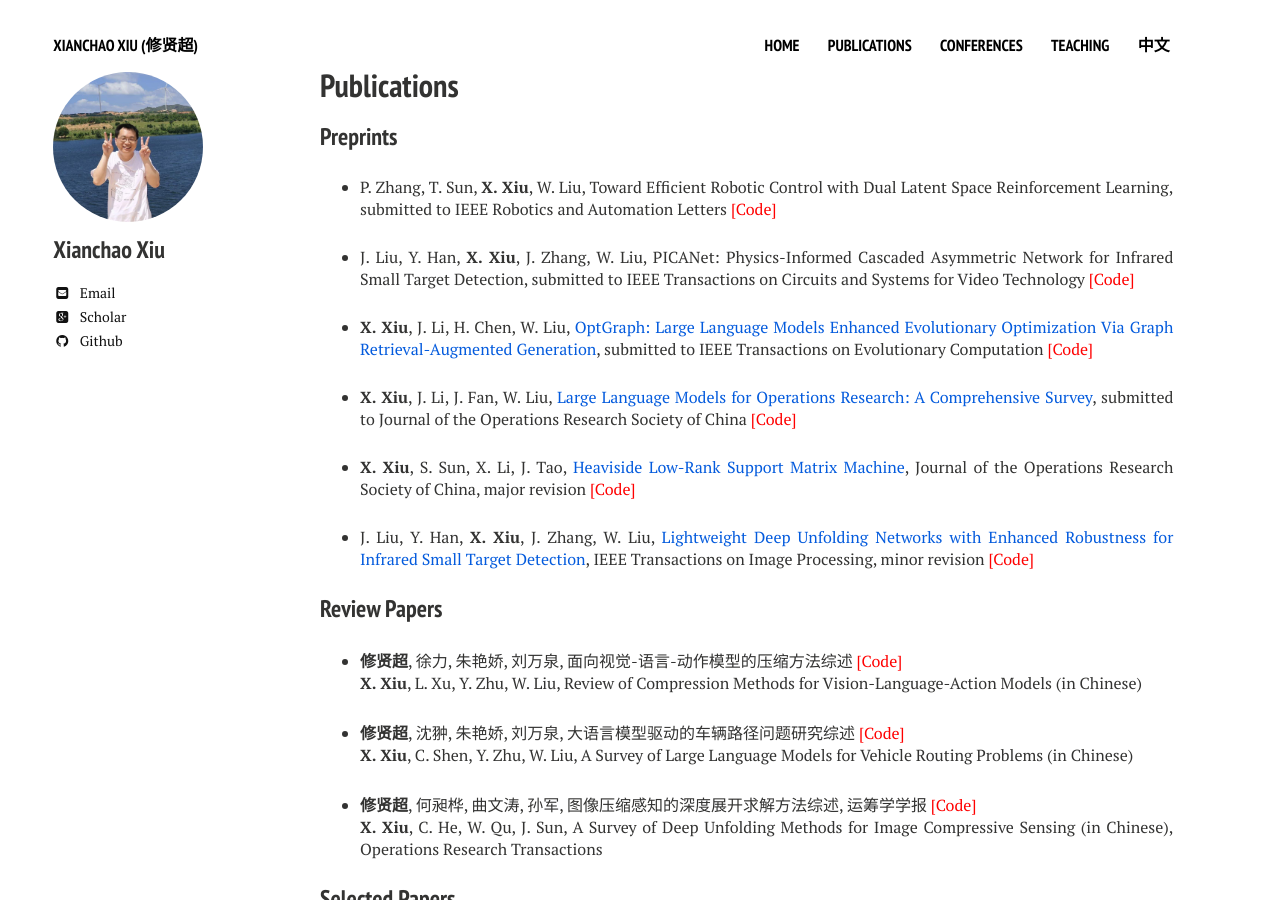
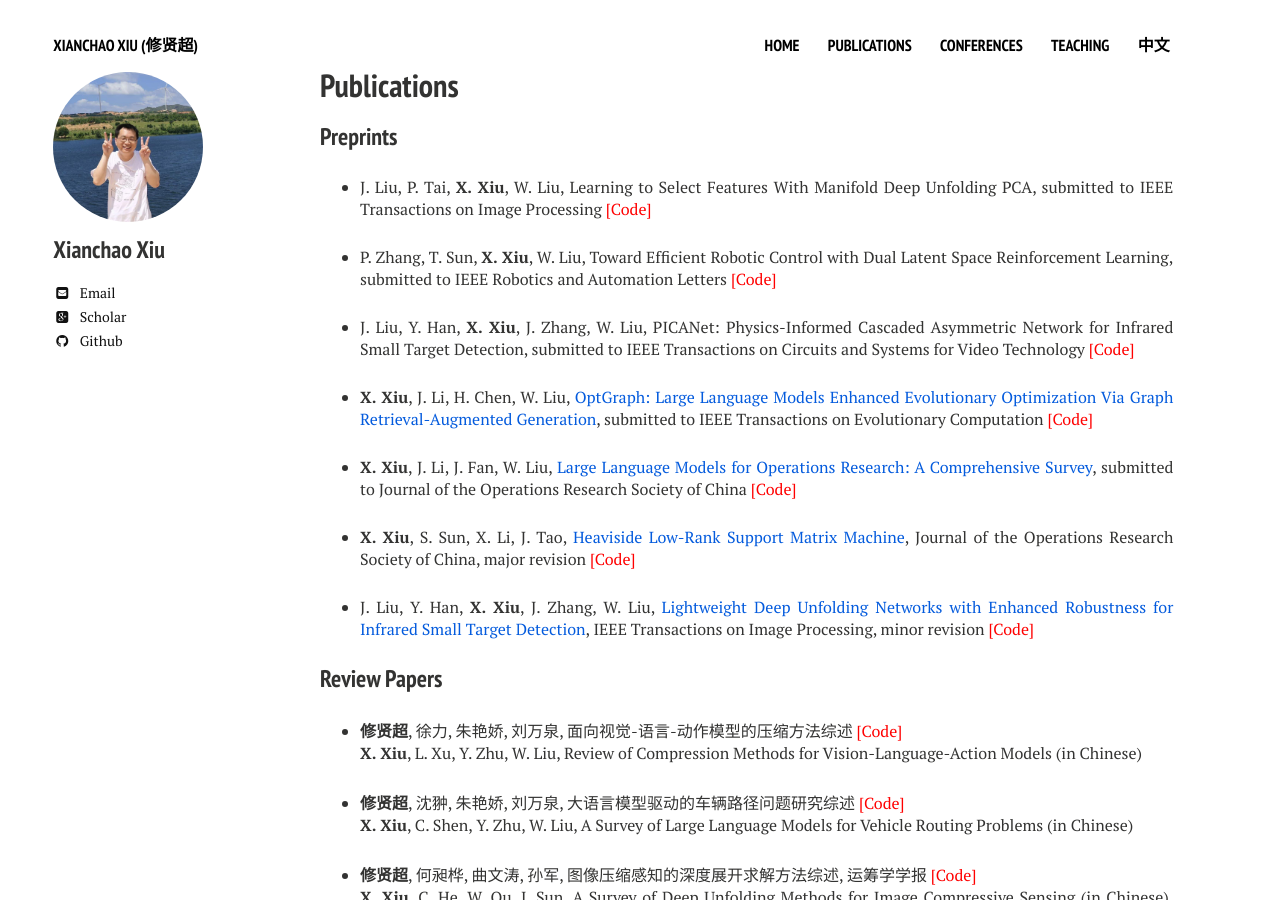
Before and after one commit to xianchaoxiu/xianchaoxiu.github.io, a Jekyll site: the page built from publications/index.md, in a window 1280 px wide and 900 px high. Built offline with Jekyll 4.4.1, drawn with Linux system fonts in a browser that asks for light colours; nearby versions of some CDN libraries.

Commit message:
Update index.md

```diff
--- a/publications/index.md
+++ b/publications/index.md
@@ -9,6 +9,9 @@ share: false
 
 
 ### Preprints
+
+
+* J. Liu, P. Tai, <b>X. Xiu</b>, W. Liu, Learning to Select Features With Manifold Deep Unfolding PCA, submitted to IEEE Transactions on Image Processing <a href="https://github.com/xianchaoxiu/MDUFS" class="textlink" target="_blank" style="color: red;">[Code]</a>
 
 * P. Zhang, T. Sun, <b>X. Xiu</b>, W. Liu, Toward Efficient Robotic Control with Dual Latent Space Reinforcement Learning, submitted to IEEE Robotics and Automation Letters <a href="https://github.com/xianchaoxiu/DLSRL" class="textlink" target="_blank" style="color: red;">[Code]</a>
 
```
